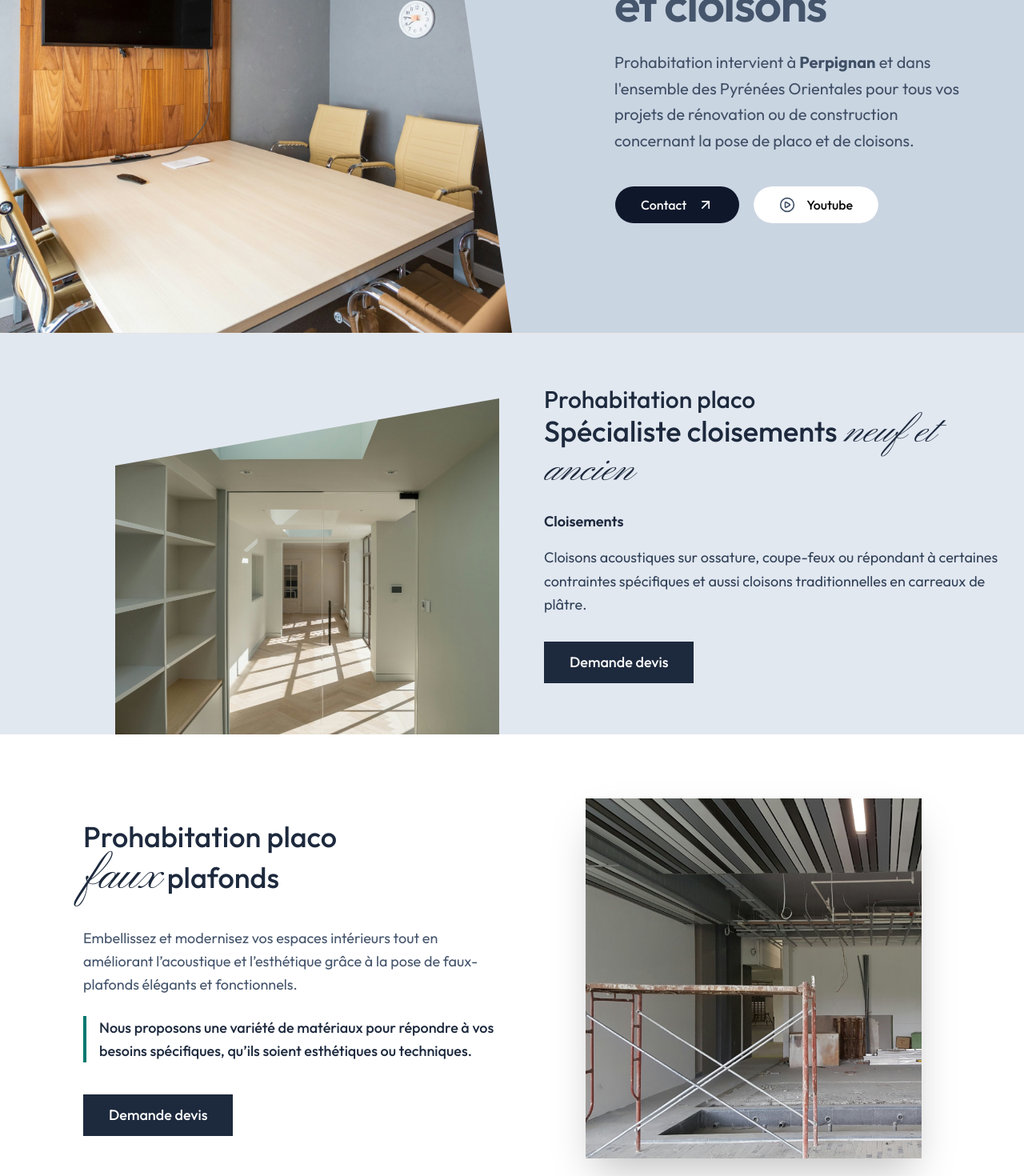
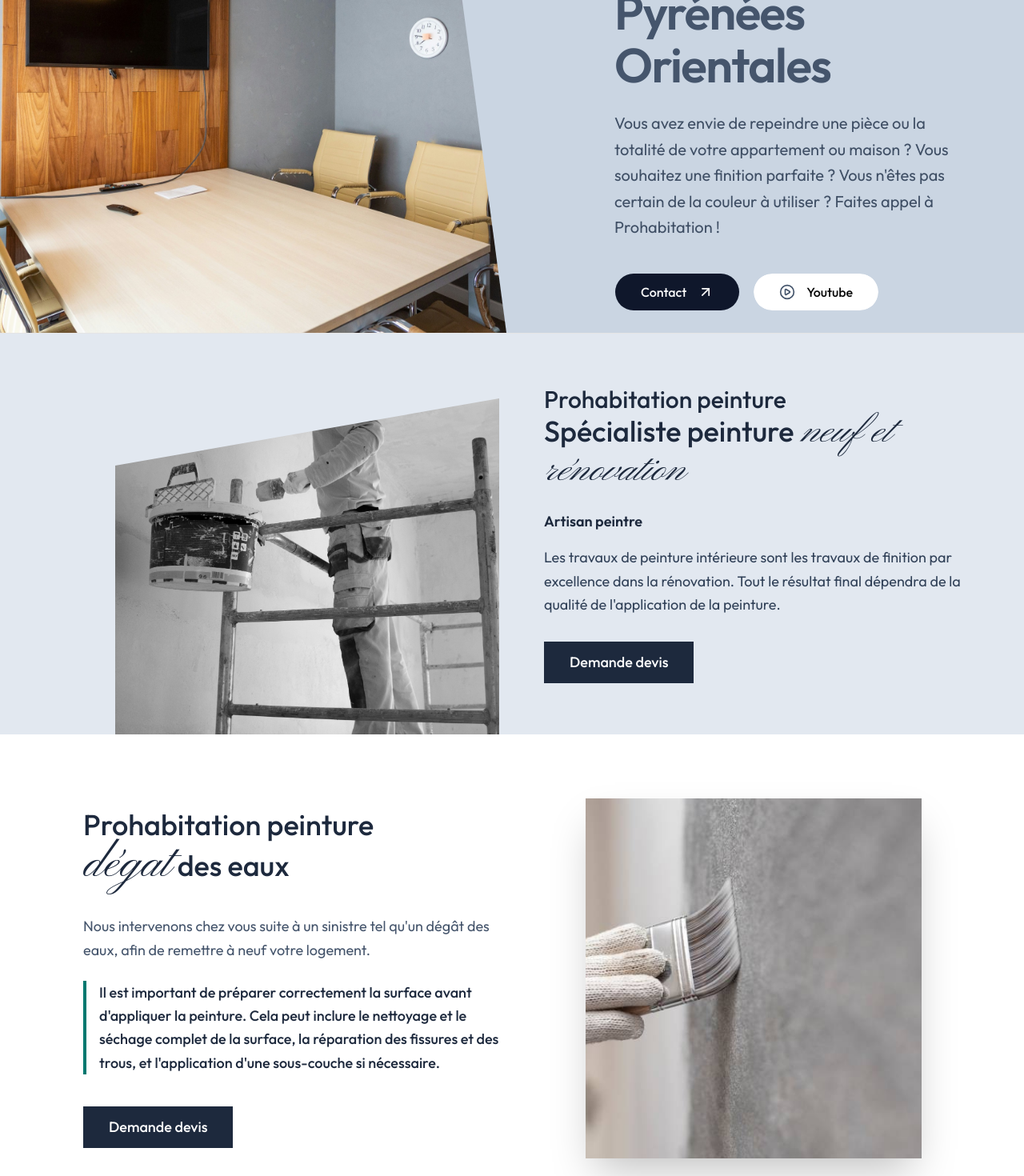
Before and after one commit to jazetjaz01/prohabitation, a Next.js app: page /peinture in a window 1280 px wide. Shown: the part 380-1850 px from the top of the page at 80% size. Built offline with nearby package versions, Linux system fonts and the light colour scheme.

Commit message:
update blog

```diff
--- a/app/peinture/page.tsx
+++ b/app/peinture/page.tsx
@@ -1,6 +1,6 @@
 import Hero1 from "@/components/peinture/Hero1";
-import Hero2 from "@/components/placo/Hero2";
-import Hero3 from "@/components/placo/Hero3";
+import Hero2 from "@/components/peinture/Hero2";
+import Hero3 from "@/components/peinture/Hero3";
 import Hero4 from "@/components/placo/Hero4";
 import Hero5 from "@/components/accueil/Hero5";
 import Hero6 from "@/components/accueil/Hero6";
--- a/components/peinture/Hero1.tsx
+++ b/components/peinture/Hero1.tsx
@@ -40,11 +40,12 @@
 
             <h1 className="text-3xl md:text-5xl lg:text-6xl font-semibold text-slate-900 leading-[1.1] tracking-tight">
               Artisan peintre<br />
-              <span className="text-slate-600">et cloisons</span>
+              <span className="text-slate-600">Perpignan et Pyrénées Orientales</span>
             </h1>
 
             <p className="mt-6 text-slate-700 text-lg md:text-xl leading-relaxed opacity-90">
-              Prohabitation intervient à <strong>Perpignan</strong> et dans l'ensemble des Pyrénées Orientales pour tous vos projets de rénovation ou de construction concernant la pose de placo et de cloisons.
+              Vous avez envie de repeindre une pièce ou la totalité de votre appartement ou maison  ? Vous souhaitez une finition parfaite ? Vous n'êtes pas certain de la couleur à utiliser ?
+Faites appel à Prohabitation !
             </p>
 
             <div className="mt-10 flex flex-wrap items-center gap-4">
--- /dev/null
+++ b/components/peinture/Hero2.tsx
@@ -0,0 +1,63 @@
+"use client";
+
+import Image from "next/image";
+import Link from "next/link"; // Ajout de l'import
+
+export default function Hero2() {
+  return (
+    <section className="w-full bg-slate-200 overflow-hidden pt-12 md:pt-16 pb-0">
+      <div className="container mx-auto px-6 grid grid-cols-1 md:grid-cols-2 gap-4 md:gap-8 items-end">
+
+        {/* --- Colonne Image (Gauche sur desktop) --- */}
+        <div className="relative flex justify-center md:justify-end h-[350px] md:h-[420px] w-full order-1 md:order-1">
+          <div
+            className="relative w-full h-full max-w-[480px] overflow-hidden shadow-2xl"
+            style={{
+              clipPath: "polygon(0% 20%, 100% 0%, 100% 100%, 0% 100%)",
+            }}
+          >
+            <Image
+              src="/images/peinture/peinture2.jpg"
+              alt="Artisan Peintre Perpignan"
+              fill
+              priority
+              className="object-cover object-center scale-110"
+              sizes="(max-width: 768px) 90vw, 40vw"
+            />
+          </div>
+        </div>
+
+        {/* --- Colonne Texte (Droite sur desktop) --- */}
+        <div className="flex flex-col order-2 md:order-2 md:pl-6 pb-12 md:pb-16">
+          <div className="max-w-xl">
+            <div className="flex flex-col leading-tight mb-6">
+              <h2 className="text-2xl md:text-3xl font-medium text-slate-800">
+                Prohabitation peinture
+              </h2>
+              <p className="text-2xl md:text-4xl font-medium text-slate-800">
+                Spécialiste peinture <span className="font-pinyon text-4xl md:text-5xl italic">neuf et rénovation</span>
+              </p>
+            </div>
+
+            <div className="space-y-4 text-slate-700 text-base md:text-lg leading-relaxed mb-8">
+              <p className="font-semibold text-slate-800">
+                Artisan peintre
+              </p>
+              <p>
+                Les travaux de peinture intérieure sont les travaux de finition par excellence dans la rénovation. Tout le résultat final dépendra de la qualité de l'application de la peinture.
+              </p>
+            </div>
+
+            {/* --- Bouton avec lien vers Devis --- */}
+            <Link href="/devis">
+              <button className="group relative bg-slate-800 text-white px-8 py-3 text-lg font-medium transition-all duration-300 ease-in-out hover:bg-teal-700 hover:shadow-xl active:scale-95 w-fit">
+                Demande devis
+              </button>
+            </Link>
+          </div>
+        </div>
+
+      </div>
+    </section>
+  );
+}
--- /dev/null
+++ b/components/peinture/Hero3.tsx
@@ -0,0 +1,61 @@
+"use client";
+
+import Image from "next/image";
+import Link from "next/link"; // 1. Import de Link
+
+export default function Hero3() {
+  return (
+    <section className="w-full bg-white overflow-hidden pt-12 pb-16 md:pt-20 md:pb-24">
+      <div className="container mx-auto px-6 grid grid-cols-1 md:grid-cols-2 gap-6 items-center">
+
+        {/* --- Colonne Texte --- */}
+        <div className="flex flex-col order-2 md:order-1 items-start mt-8 md:mt-0 md:pl-12 lg:pl-20">
+          <div className="max-w-xl w-full">
+
+            <div className="flex flex-col leading-tight mb-8">
+              <h2 className="text-3xl md:text-4xl font-medium text-slate-800">
+                Prohabitation peinture
+              </h2>
+              <p className="text-3xl md:text-4xl font-medium text-slate-800">
+                <span className="font-pinyon text-5xl md:text-6xl">dégat</span> des eaux
+              </p>
+            </div>
+
+            <div className="space-y-6 text-slate-600 text-lg leading-relaxed mb-10">
+              <p>
+                 Nous intervenons chez vous suite à un sinistre tel qu'un dégât des eaux, afin de remettre à neuf votre logement.
+
+              </p>
+              <p className="font-medium text-slate-800 border-l-4 border-teal-700 pl-4">
+                Il est important de préparer correctement la surface avant d'appliquer la peinture. Cela peut inclure le nettoyage et le séchage complet de la surface, la réparation des fissures et des trous, et l'application d'une sous-couche si nécessaire.
+              </p>
+            </div>
+
+            {/* 2. Remplacement du button par un Link avec les mêmes classes de style */}
+            <Link href="/devis">
+              <button className="group relative bg-slate-800 text-white px-8 py-3 text-lg font-medium transition-all duration-300 ease-in-out hover:bg-teal-700 hover:shadow-xl active:scale-95 w-fit">
+                Demande devis
+              </button>
+            </Link>
+          </div>
+        </div>
+
+        {/* --- Colonne Image --- */}
+        <div className="relative flex justify-center md:justify-start h-[380px] md:h-[450px] w-full order-1 md:order-2">
+          <div
+            className="relative w-full h-full max-w-[420px] aspect-square overflow-hidden shadow-2xl md:ml-12 lg:ml-20"
+          >
+            <Image
+              src="/images/peinture/peinture3.jpg"
+              alt="Peinture Perpignan"
+              fill
+              className="object-cover scale-110"
+              priority
+            />
+          </div>
+        </div>
+
+      </div>
+    </section>
+  );
+}
```
Also changed, not shown: public/images/peinture/peinture2.jpg (added), public/images/peinture/peinture3.jpg (added).
